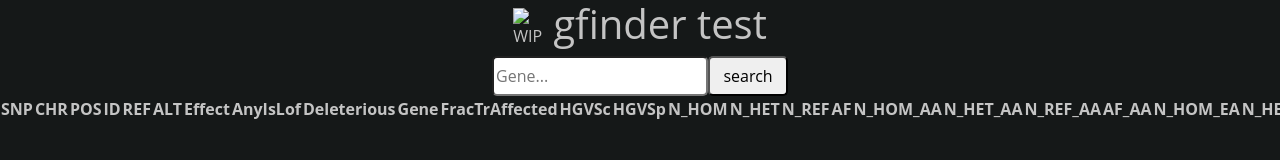
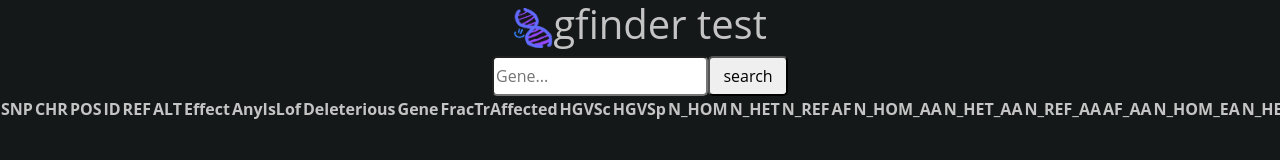
Before and after one commit to justdavidthatsit/genelookup, a website: page index.html in a window 1280 px wide. Shown: the top 160 px of the page. Drawn offline with nearby package versions, Linux system fonts and the light colour scheme; the site is published under a folder, as on GitHub Pages, so addresses that start at the root find nothing.

Commit message:
little fix for mini icon
:D

```diff
--- a/index.html
+++ b/index.html
@@ -29,7 +29,7 @@
   <div id="main">
     <div id="intro">
       <div style="display: flex; align-items: center;">
-        <img src="/img/iconxD.webp" alt="WIP logo" style="width: 40px; height: 40px;"><h1>gfinder test</h1>
+        <img src="img/iconxD.webp" alt="WIP logo" style="width: 40px; height: 40px;"><h1>gfinder test</h1>
       </div>
       <div style="display: flex; align-items: center;">
         <input id="searchq" style="height: 40px; border-radius: 5px;" type="text" minlength="1" placeholder="Gene...">
```
